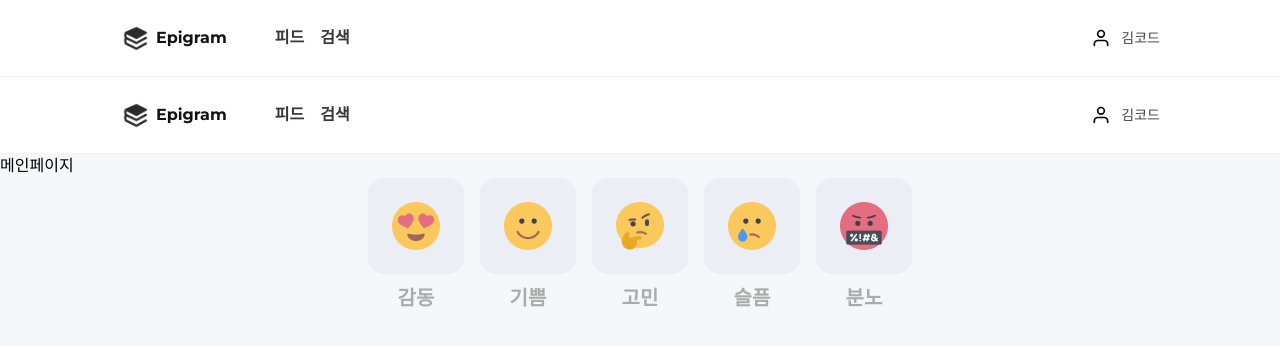
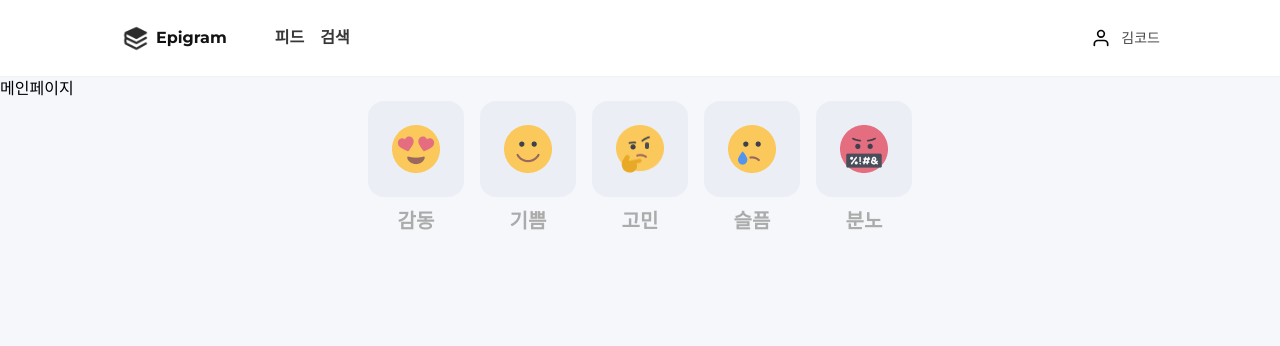
Before and after one commit to 0430will/FE12_Team5_epigram, a Next.js app: page /epigrams in a window 1280 px wide. Shown: the top 346 px of the page. Built offline with nearby package versions, Linux system fonts and the light colour scheme; no server answers; a web font is replaced by a local one.

Commit message:
Fix : 배포시 redirect uri 환경변수 설정

```diff
--- a/src/app/epigrams/page.tsx
+++ b/src/app/epigrams/page.tsx
@@ -4,7 +4,6 @@ import TodayEmotion from '@/components/TodayEmotion';
 export default function Page() {
   return (
     <>
-      <MainHeader />
       <div>메인페이지</div>
       <TodayEmotion emotionType="main" />
     </>
```
